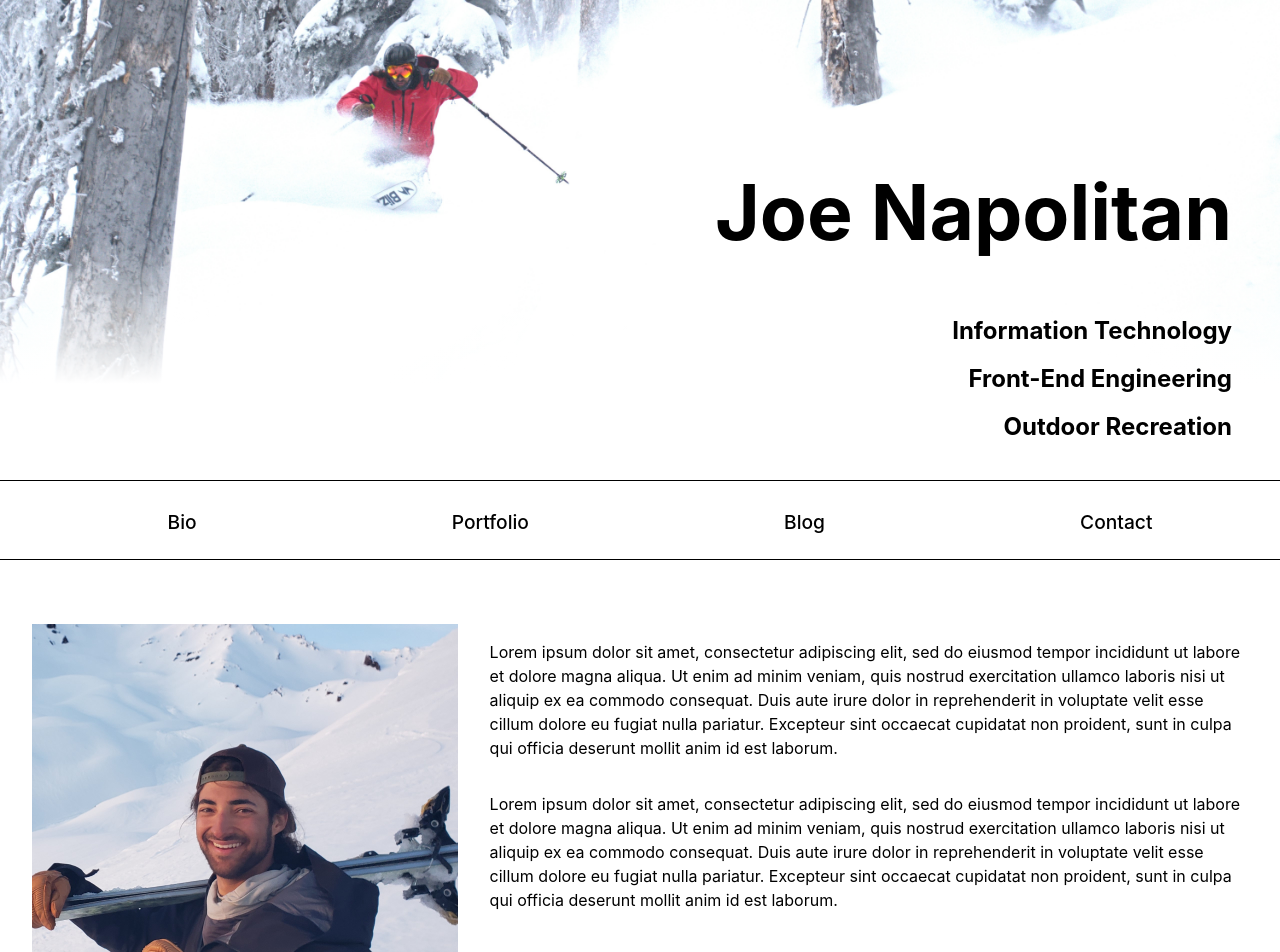
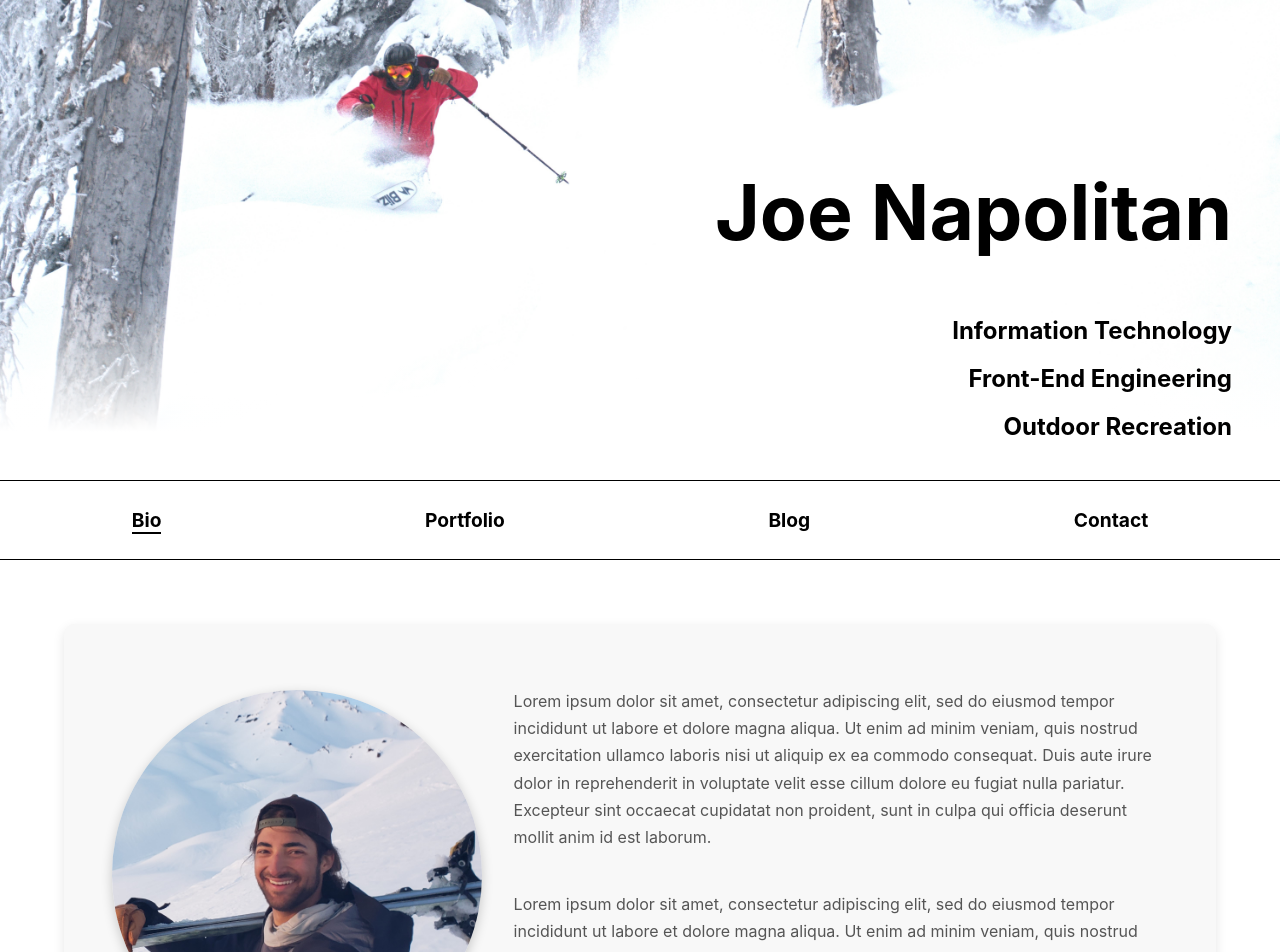
Before and after one commit to napolitanj/joetracks, a React (Vite) app: page / in a window 1280 px wide. Shown: the top 952 px of the page. Built offline with nearby package versions, Linux system fonts and the light colour scheme.

Commit message:
add AI styles to banner text, nav bar, and routes

```diff
--- a/src/components/Navbar.tsx
+++ b/src/components/Navbar.tsx
@@ -1,4 +1,4 @@
-import { Link } from "react-router-dom";
+import { NavLink } from "react-router-dom";
 import "../styles/Navbar.css";
 
 const Navbar = () => {
@@ -6,16 +6,36 @@ const Navbar = () => {
     <nav className="Navbar">
       <ul>
         <li>
-          <Link to="/">Bio</Link>
+          <NavLink
+            to="/"
+            className={({ isActive }) => (isActive ? "active" : "")}
+          >
+            Bio
+          </NavLink>
         </li>
         <li>
-          <Link to="/Portfolio">Portfolio</Link>
+          <NavLink
+            to="/Portfolio"
+            className={({ isActive }) => (isActive ? "active" : "")}
+          >
+            Portfolio
+          </NavLink>
         </li>
         <li>
-          <Link to="/Blog">Blog</Link>
+          <NavLink
+            to="/Blog"
+            className={({ isActive }) => (isActive ? "active" : "")}
+          >
+            Blog
+          </NavLink>
         </li>
         <li>
-          <Link to="/Contact">Contact</Link>
+          <NavLink
+            to="/Contact"
+            className={({ isActive }) => (isActive ? "active" : "")}
+          >
+            Contact
+          </NavLink>
         </li>
       </ul>
     </nav>
--- a/src/styles/BannerImage.css
+++ b/src/styles/BannerImage.css
@@ -20,8 +20,8 @@
   height: 100%;
   background-image: linear-gradient(
       to bottom,
-      rgba(255, 255, 255, 0) 50%,
-      rgba(255, 255, 255, 1) 80%
+      rgba(255, 255, 255, 0) 60%,
+      rgba(255, 255, 255, 1) 90%
     ),
     url("/src/assets/images/header-photo.jpg");
   background-size: cover;
@@ -43,6 +43,7 @@
   margin-top: 0;
   right: 2em;
   top: 5em;
+  text-shadow: 2px 5px 7px rgba(255, 255, 255, 0.8);
 }
 
 .banner-text h1 {
--- a/src/styles/Bio.css
+++ b/src/styles/Bio.css
@@ -1,15 +1,35 @@
 .bio-container {
-  color: black;
-  position: relative;
   display: flex;
   flex-direction: row;
   gap: 2em;
-  padding: 2em;
+  padding: 3em;
+  background-color: #f8f8f8;
+  border-radius: 10px;
+  box-shadow: 0 4px 12px rgba(0, 0, 0, 0.1);
+  color: #333;
+  align-items: center;
+  width: 90%;
+  max-width: 90%;
+  margin: 2em auto;
+  transition: transform 0.3s ease-in-out;
+}
 
-  .bio-pic {
-    width: 35%;
-    height: 35%;
-  }
+.bio-pic {
+  width: 35%;
+  height: auto;
+  border-radius: 50%;
+  box-shadow: 0 4px 12px rgba(0, 0, 0, 0.2);
+}
+
+.bio-container div {
+  flex: 1;
+}
+
+.bio-container p {
+  font-size: 1rem;
+  color: #555;
+  line-height: 1.7;
+  margin-bottom: 1.5em;
 }
 
 @media (max-width: 800px) {
@@ -17,10 +37,14 @@
     flex-direction: column;
     justify-content: center;
     align-items: center;
+  }
 
-    .bio-pic {
-      width: 50%;
-      height: 50%;
-    }
+  .bio-pic {
+    width: 50%;
+    height: auto;
+  }
+
+  .bio-container p {
+    text-align: center;
   }
 }
--- a/src/styles/Navbar.css
+++ b/src/styles/Navbar.css
@@ -1,6 +1,10 @@
 .Navbar {
   margin-bottom: 2em;
   position: relative;
+  height: 5em;
+  display: flex;
+  align-items: center;
+  justify-content: center;
 }
 
 .Navbar::before,
@@ -12,8 +16,8 @@
   height: 1px;
   background-color: black;
   transform: translateX(-50%);
-  animation: expandBorder 2s ease-out forwards;
-  animation-delay: 1.75s;
+  animation: expandBorder 1.5s ease-out forwards;
+  animation-delay: 0.75s;
 }
 
 .Navbar::before {
@@ -29,28 +33,50 @@
   flex-direction: row;
   justify-content: space-around;
   list-style: none;
-  height: 3em;
+  width: 100%;
+
+  margin: 0;
+  padding: 0;
 }
 
 .Navbar li {
   opacity: 0;
   transform: translateY(10px);
   animation: fadeInUp 1s ease-out forwards;
-  animation-delay: 3.5s;
+  animation-delay: 2s;
 }
 
 .Navbar a {
   font-size: 1.2em;
   color: black;
   text-decoration: none;
-  display: inline-block; /* Important for transform to behave as expected */
-  transition: transform 1s ease, color 0.5s ease;
-  padding: 0.65em;
+  display: inline-block;
+  position: relative;
+  transition: color 0.3s ease;
+}
+
+.Navbar a::after {
+  content: "";
+  position: absolute;
+  left: 0;
+  bottom: 0;
+  width: 0;
+  height: 2px;
+  background-color: black;
+  transition: width 0.3s ease;
+}
+
+.Navbar a:hover::after {
+  width: 100%;
 }
 
 .Navbar a:hover {
-  transform: scale(1.5); /* Subtle growth effect */
+  text-decoration: none;
   color: black;
+}
+
+.Navbar .active::after {
+  width: 100%;
 }
 
 @keyframes expandBorder {
--- a/src/styles/PortfolioFeature.css
+++ b/src/styles/PortfolioFeature.css
@@ -1,28 +1,53 @@
 .feature-container {
-  max-width: 45%;
   display: flex;
   flex-direction: column;
+  justify-content: flex-start;
   align-items: center;
-  border: 1px solid black;
+  background-color: white;
+  border-radius: 10px;
+  box-shadow: 0 4px 12px rgba(0, 0, 0, 0.1);
   padding: 2em;
-  gap: 1em;
+  margin: 1.5em 0;
+  width: 90%;
+  max-width: 600px;
+  transition: transform 0.3s ease-in-out;
+}
+
+.feature-container:hover {
+  transform: translateY(-5px);
+}
 
 .feature-title {
+  font-size: 1.8rem;
+  font-weight: bold;
+  color: #333;
+  margin-bottom: 1em;
   text-align: center;
 }
 
 .feature-image {
-    max-width: 90%;
+  width: 100%;
+  height: auto;
+  border-radius: 8px;
+  margin-bottom: 1em;
 }
 
 .feature-description {
-    max-width: 90%;
-    white-space: break-spaces;
-  }
+  font-size: 1rem;
+  color: #555;
+  line-height: 1.5;
+  margin-bottom: 1.5em;
+  text-align: center;
 }
 
-@media (max-width: 800px) {
-  .feature-container {
-    max-width: 95%;
+a {
+  font-size: 1rem;
+  color: #007bff;
+  text-decoration: none;
+  font-weight: bold;
+  text-align: center;
 }
+
+a:hover {
+  text-decoration: underline;
 }
```
Lines whose indentation alone changed are shown as unchanged.
